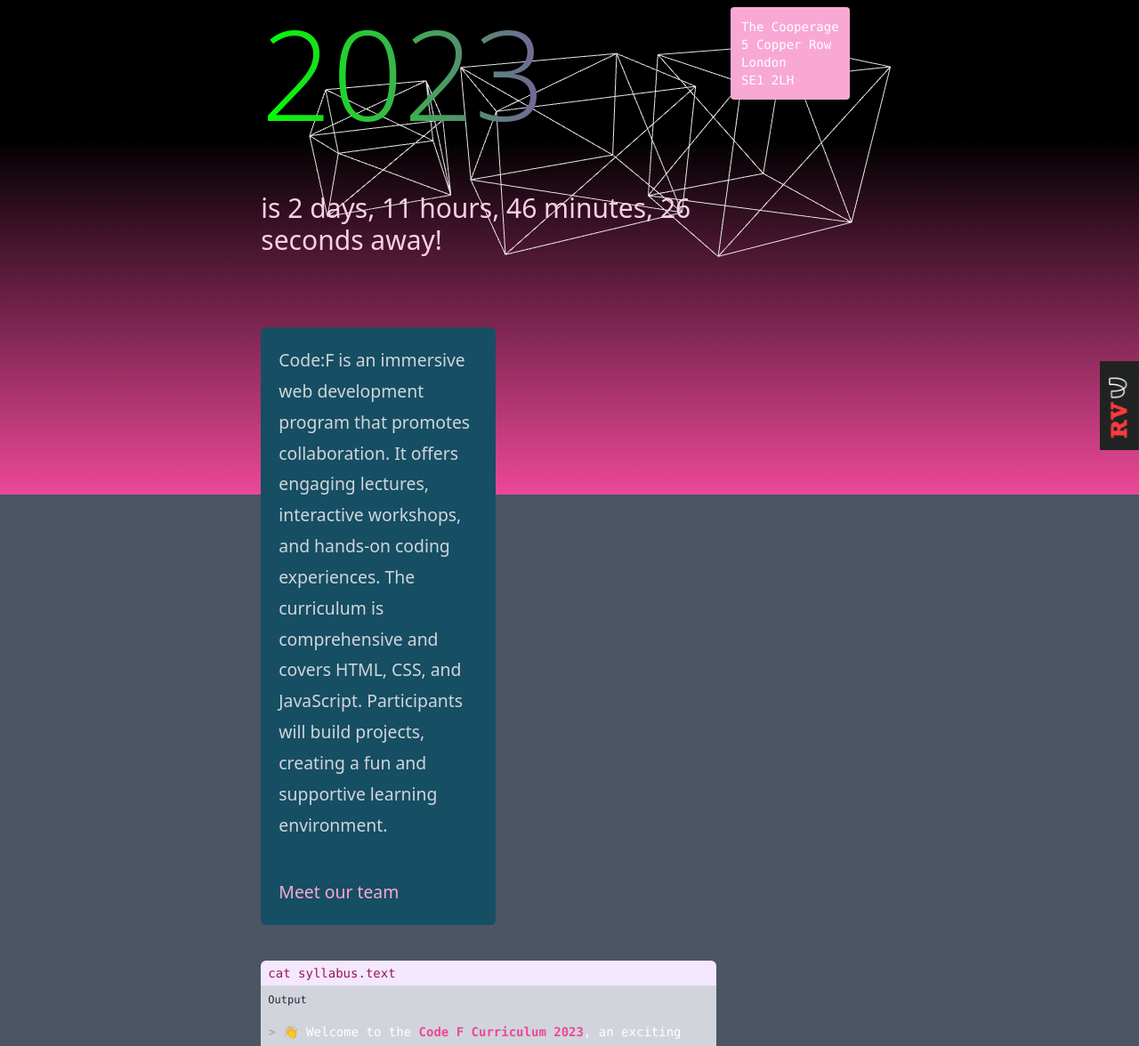
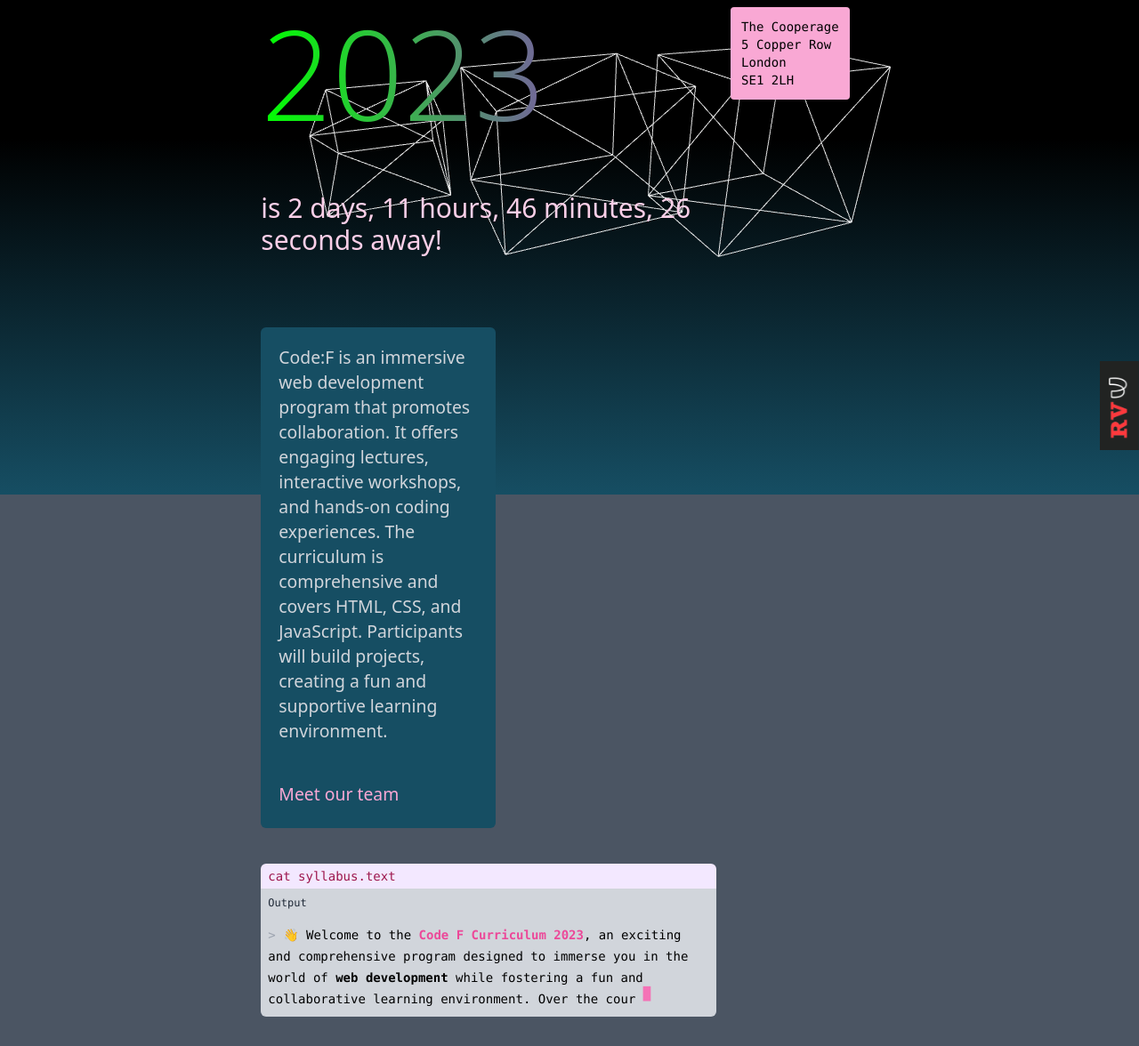
Before and after one commit to ossiehilts/CodeF-Astro-Template-2023, an Astro site: page / in a window 1280 px wide. Shown: the part 244-1420 px from the top of the page at 89% size. Built offline with nearby package versions, Linux system fonts and the light colour scheme; Astro itself is replaced by a stand-in of ours; animation ran at ten frames a second.

Commit message:
Update 3 files

```diff
--- a/src/components/Background.tsx
+++ b/src/components/Background.tsx
@@ -92,7 +92,7 @@ const ThreeJSAnimation = () => {
   }, []);
 
   return (
-    <div className="absolute top-0 bottom-0 left-0 right-0 bg-gradient-to-b from-black via-black to-pink-500">
+    <div className="absolute top-0 bottom-0 left-0 right-0 bg-gradient-to-b from-black via-black to-cyan-900">
       <div
         style={{ opacity: 0.9 }}
         className="hidden lg:block"
--- a/src/components/CountdownTimer.tsx
+++ b/src/components/CountdownTimer.tsx
@@ -55,7 +55,7 @@ export const TypingComponent = () => {
         Output
       </p>
       <p
-        className="p-2 bg-gray-300 font-mono text-sm rounded-b-md max-w-lg leading-6"
+        className="p-2 bg-gray-300 font-mono text-sm rounded-b-md max-w-lg leading-6 text-black"
         dangerouslySetInnerHTML={{
           __html:
             message +
--- a/src/pages/index.astro
+++ b/src/pages/index.astro
@@ -74,7 +74,7 @@ import Layout from "../layouts/Layout.astro";
 							<CountdownTimer client:load />
 						</div>
 						<p
-							class="p-5 bg-cyan-900 rounded-md text-gray-300 md:w-1/2"
+							class="p-5 bg-cyan-900 rounded-md text-gray-300 sm:w-1/2 leading-7 text-md"
 						>
 							Code:F is an immersive web development program that
 							promotes collaboration. It offers engaging lectures,
@@ -110,7 +110,7 @@ import Layout from "../layouts/Layout.astro";
 							>&#x1F5FA;</span
 						>
 						<p
-							class="bg-pink-300 p-3 text-sm font-mono rounded min-w-max inline-block lg:block shadow-md"
+							class="text-black bg-pink-300 p-3 text-sm font-mono rounded min-w-max inline-block lg:block shadow-md"
 						>
 							The Cooperage
 							<br /> 5 Copper Row
```
